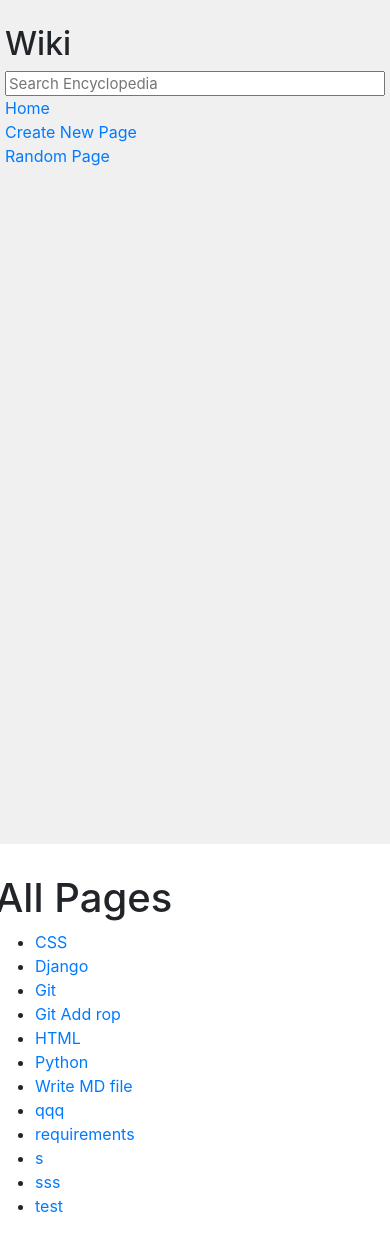
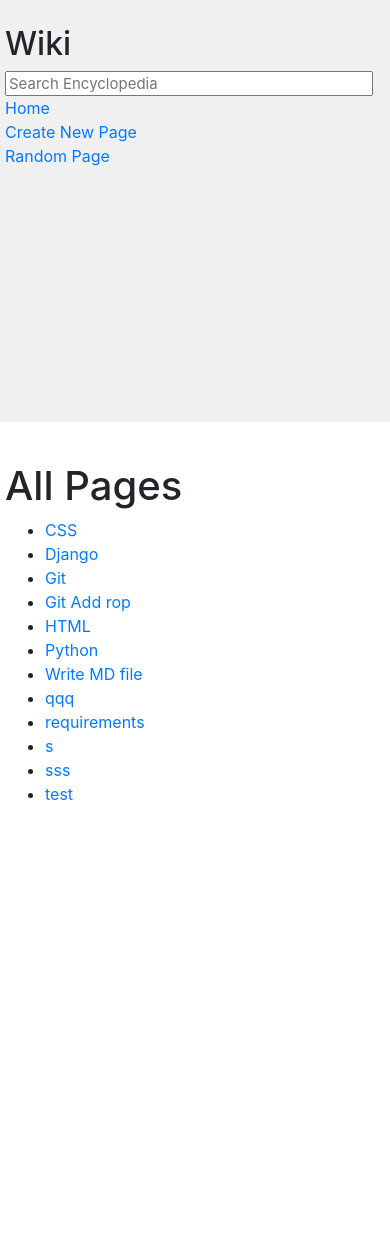
Before and after one commit to Elhussin/wiki, a Django app: page / in a window 390 px wide. After the commit the page ends 800 px from the top, so only its background shows below. Run offline with Django 3.2, Linux system fonts and the light colour scheme; some libraries are stand-ins or nearby versions.

Commit message:
css for response screen

```diff
--- a/encyclopedia/static/encyclopedia/styles.css
+++ b/encyclopedia/static/encyclopedia/styles.css
@@ -36,3 +36,21 @@
 .sidebar h2 {
     margin-top: 5px;
 }
+
+
+
+
+@media only screen and (max-width: 768px) {
+    body{
+        max-width: 97%;
+    }
+
+    .sidebar{
+        height: 50vh;
+
+    }
+    .main {
+        margin: 10px;
+
+    }
+  }
```
